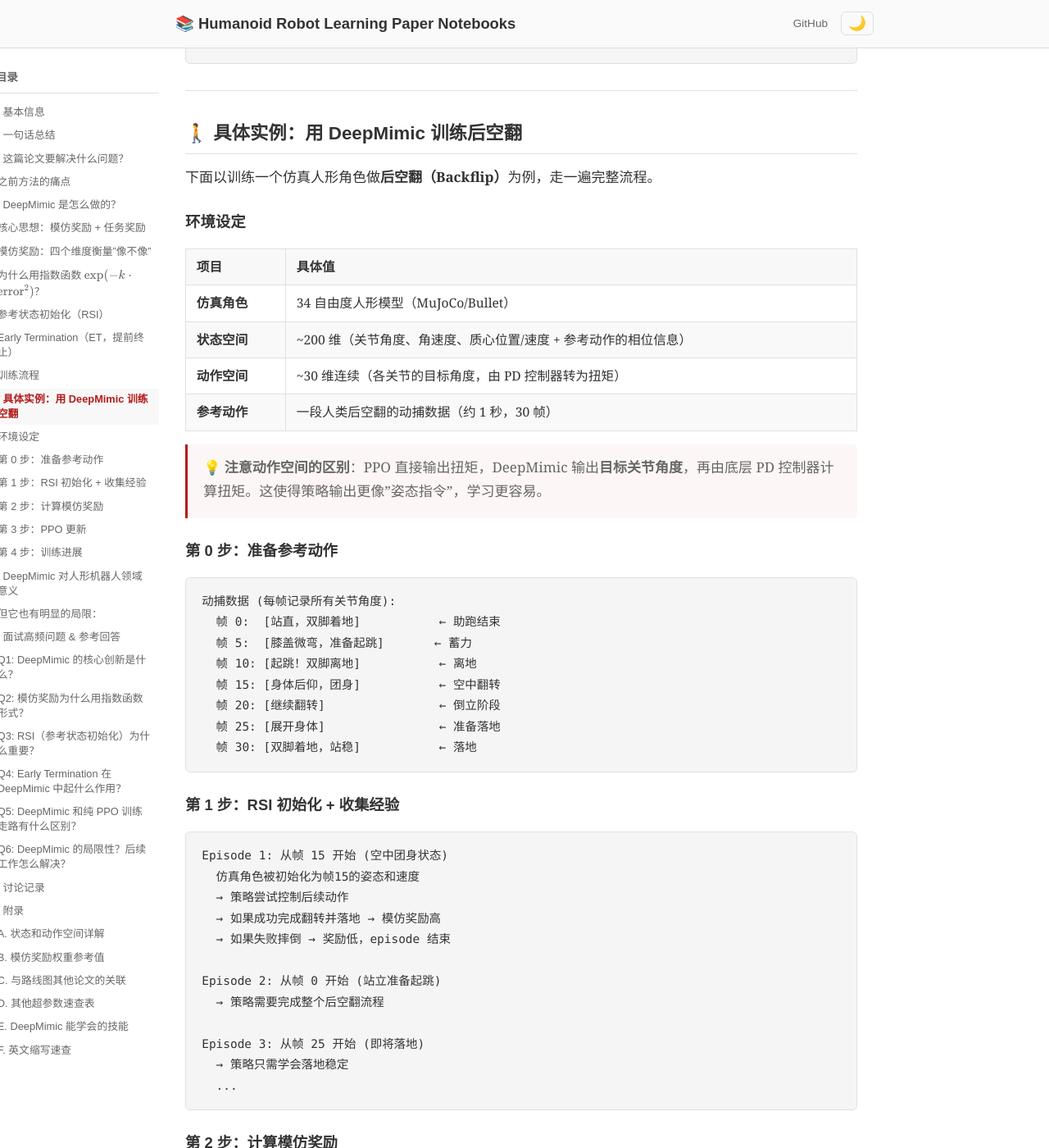
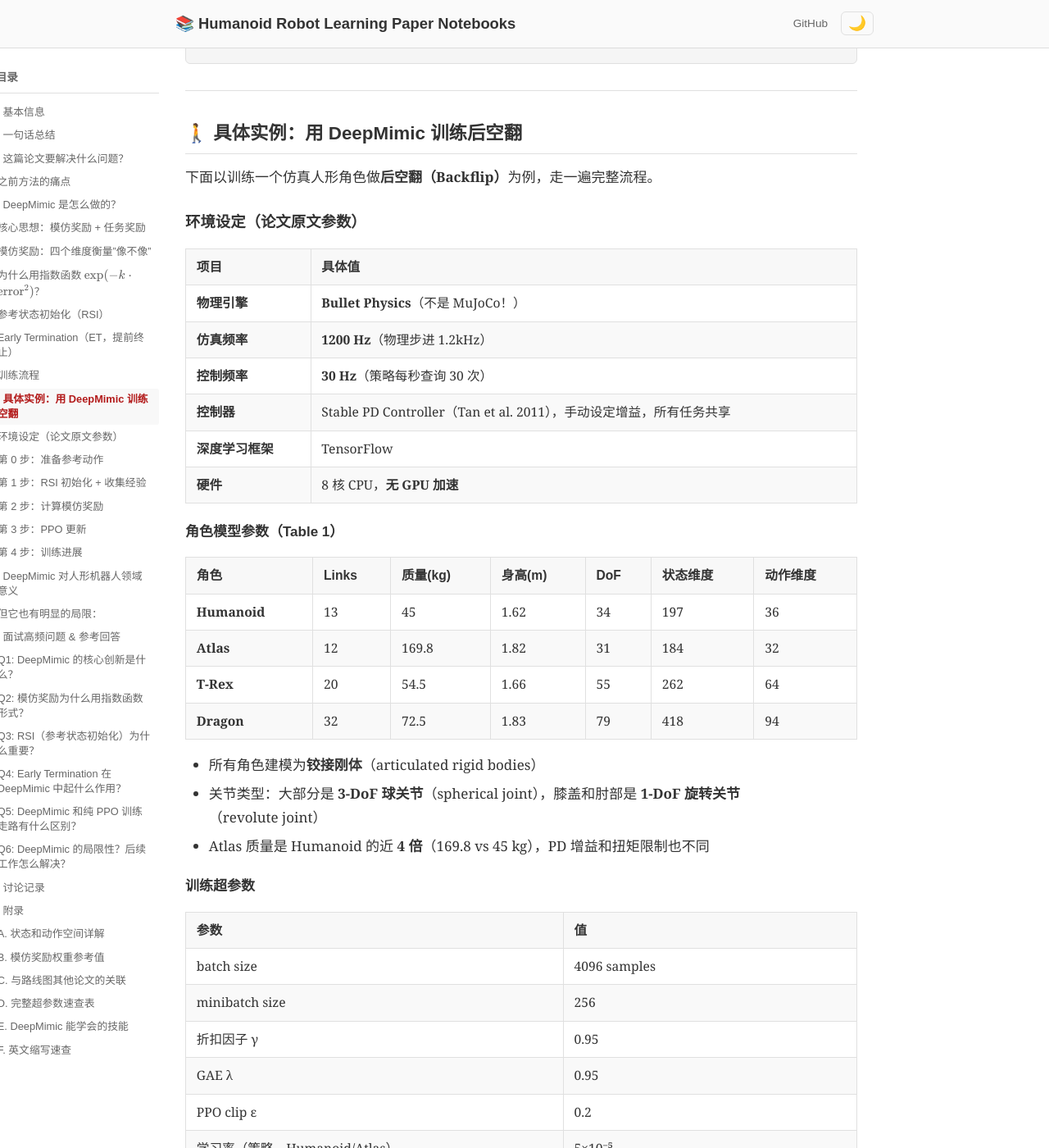
Before and after one commit to ImChong/Humanoid_Robot_Learning_Paper_Notebooks, a Jekyll site: the page built from papers/01_Foundational_RL/DeepMimic_Example-Guided_Deep_RL_of_Physics-Based_Character_Skills/DeepMimic_Example-Guided_Deep_RL_of_Physics-Based_Character_Skills.md, in a window 1280 px wide and 1400 px high, scrolled down 4355 px. Shown: the whole window at 82% size. Built offline with Jekyll 4.4.1, drawn with Linux system fonts in a browser that asks for light colours; some of the changed text lies outside the part shown.

Commit message:
feat: DeepMimic笔记补充论文原文环境参数（Bullet引擎、角色模型、训练超参数、技能数据）

```diff
--- a/papers/01_Foundational_RL/DeepMimic_Example-Guided_Deep_RL_of_Physics-Based_Character_Skills/DeepMimic_Example-Guided_Deep_RL_of_Physics-Based_Character_Skills.md
+++ b/papers/01_Foundational_RL/DeepMimic_Example-Guided_Deep_RL_of_Physics-Based_Character_Skills/DeepMimic_Example-Guided_Deep_RL_of_Physics-Based_Character_Skills.md
@@ -163,16 +163,86 @@ RSI:     随机从 t=0/20/30/50 开始 → 每个阶段都能练到
 
 下面以训练一个仿真人形角色做**后空翻（Backflip）**为例，走一遍完整流程。
 
-### 环境设定
+### 环境设定（论文原文参数）
 
 | 项目 | 具体值 |
 |------|--------|
-| **仿真角色** | 34 自由度人形模型（MuJoCo/Bullet） |
-| **状态空间** | ~200 维（关节角度、角速度、质心位置/速度 + 参考动作的相位信息） |
-| **动作空间** | ~30 维连续（各关节的目标角度，由 PD 控制器转为扭矩） |
-| **参考动作** | 一段人类后空翻的动捕数据（约 1 秒，30 帧） |
+| **物理引擎** | **Bullet Physics**（不是 MuJoCo！） |
+| **仿真频率** | **1200 Hz**（物理步进 1.2kHz） |
+| **控制频率** | **30 Hz**（策略每秒查询 30 次） |
+| **控制器** | Stable PD Controller（Tan et al. 2011），手动设定增益，所有任务共享 |
+| **深度学习框架** | TensorFlow |
+| **硬件** | 8 核 CPU，**无 GPU 加速** |
 
-> 💡 **注意动作空间的区别**：PPO 直接输出扭矩，DeepMimic 输出**目标关节角度**，再由底层 PD 控制器计算扭矩。这使得策略输出更像"姿态指令"，学习更容易。
+#### 角色模型参数（Table 1）
+
+| 角色 | Links | 质量(kg) | 身高(m) | DoF | 状态维度 | 动作维度 |
+|------|-------|---------|---------|-----|---------|---------|
+| **Humanoid** | 13 | 45 | 1.62 | 34 | 197 | 36 |
+| **Atlas** | 12 | 169.8 | 1.82 | 31 | 184 | 32 |
+| **T-Rex** | 20 | 54.5 | 1.66 | 55 | 262 | 64 |
+| **Dragon** | 32 | 72.5 | 1.83 | 79 | 418 | 94 |
+
+- 所有角色建模为**铰接刚体**（articulated rigid bodies）
+- 关节类型：大部分是 **3-DoF 球关节**（spherical joint），膝盖和肘部是 **1-DoF 旋转关节**（revolute joint）
+- Atlas 质量是 Humanoid 的近 **4 倍**（169.8 vs 45 kg），PD 增益和扭矩限制也不同
+
+#### 训练超参数
+
+| 参数 | 值 |
+|------|-----|
+| batch size | 4096 samples |
+| minibatch size | 256 |
+| 折扣因子 γ | 0.95 |
+| GAE λ | 0.95 |
+| PPO clip ε | 0.2 |
+| 学习率（策略，Humanoid/Atlas） | 5×10⁻⁵ |
+| 学习率（策略，Dragon/T-Rex） | 2×10⁻⁵ |
+| 学习率（价值函数） | 10⁻² |
+| 优化器 | SGD with momentum 0.9 |
+| 循环技能 episode 长度 | 20s |
+| 非循环技能 episode 长度 | 等于动作片段长度 |
+| 训练样本量（Humanoid 单技能） | ~**6000 万**样本 |
+| 训练时间（Humanoid 单技能） | ~**2 天**（8 核 CPU） |
+
+#### 网络架构
+
+| 层 | 参数 |
+|----|------|
+| 输入 | 状态特征（197D for Humanoid） |
+| 隐藏层 1 | 全连接 **1024** 单元，ReLU |
+| 隐藏层 2 | 全连接 **512** 单元，ReLU |
+| 输出层 | 线性，维度 = 动作空间（36D for Humanoid） |
+| 策略分布 | 高斯分布，均值由网络输出，**固定对角协方差** |
+| 价值网络 | 相同结构，输出层 1 维标量 |
+
+> 💡 **关键发现**：
+> - 用的是 **Bullet 而非 MuJoCo**！后续很多工作（AMP、ASE）转向了 Isaac Gym
+> - **没用 GPU**——2018 年的 RL 训练还是纯 CPU，单个技能就要 2 天
+> - 控制频率 30Hz 远低于仿真频率 1200Hz，中间的 40 个物理步都用同一个 PD 目标
+> - 协方差矩阵是**固定的**，不是学习的——简化了训练
+
+#### 训练的具体技能和样本量（Table 2 节选）
+
+| 技能 | 动作时长(s) | 训练样本(×10⁶) | 归一化回报 |
+|------|-----------|---------------|-----------|
+| Backflip | 1.75 | 72 | 0.729 |
+| Cartwheel | 2.72 | 51 | 0.804 |
+| Walk | 1.26 | 61 | 0.985 |
+| Run | 0.80 | 53 | 0.951 |
+| Sideflip | 2.44 | 191 | 0.805 |
+| Spinkick | 4.42 | 67 | 0.664 |
+| Atlas: Backflip | 1.75 | 63 | 0.630 |
+| Atlas: Walk | 1.26 | 44 | 0.988 |
+| Dragon: Walk | 1.50 | 139 | 0.990 |
+
+> 💡 **从数据看规律**：
+> - **简单技能**（Walk 0.985, Run 0.951）回报接近满分，说明模仿效果很好
+> - **复杂技能**（Backflip 0.729, Spinkick 0.664）回报较低，说明精确模仿高动态动作更难
+> - **Sideflip 需要最多样本**（191M），因为侧翻的动态更复杂
+> - **Atlas 比 Humanoid 更难训练**（同样 Backflip：Atlas 0.630 vs Humanoid 0.729），因为质量大了 4 倍
+
+> 💡 **注意动作空间的区别**：PPO 直接输出扭矩，DeepMimic 输出**目标关节角度**，再由底层 Stable PD 控制器计算扭矩。这使得策略输出更像"姿态指令"，学习更容易。
 
 ### 第 0 步：准备参考动作
 
@@ -366,20 +436,35 @@ k 值决定了该分量对误差的敏感程度——**k 越大，对误差越
 | **DeepMimic → PHC** | PHC 在 DeepMimic 基础上实现通用运动跟踪 |
 | **DeepMimic → ASE** | ASE 将模仿学到的技能编码为可组合的潜空间 |
 
-### D. 其他超参数速查表
+### D. 完整超参数速查表
 
 > ⚠️ 以下超参数均来自论文实验默认值，不是理论最优值。
 
-| 参数 | 含义 | 推荐值 |
+| 参数 | 含义 | 值 |
 |------|------|--------|
+| **物理引擎** | 仿真环境 | Bullet Physics |
+| **仿真频率** | 物理步进频率 | 1200 Hz (1.2kHz) |
+| **控制频率** | 策略查询频率 | 30 Hz |
+| **控制器** | 底层扭矩控制 | Stable PD (Tan et al. 2011) |
 | $\omega_I$（模仿目标权重） | 模仿奖励在总体奖励中的占比 | 0.7 |
 | $\omega_G$（任务目标权重） | 任务奖励在总体奖励中的占比 | 0.3 |
 | $w_p$（姿态权重） | 关节朝向在模仿奖励中的占比 | 0.65 |
 | $w_v$（速度权重） | 关节速度在模仿奖励中的占比 | 0.1 |
 | $w_e$（末端权重） | 末端位置在模仿奖励中的占比 | 0.15 |
 | $w_c$（质心权重） | 质心位置在模仿奖励中的占比 | 0.1 |
-| PD $k_p$ | PD 控制器比例增益 | 任务相关 |
-| PD $k_d$ | PD 控制器微分增益 | 任务相关 |
+| batch size | PPO 采样批次 | 4096 |
+| minibatch size | 梯度更新子批次 | 256 |
+| $\gamma$（折扣因子） | TD 折扣 | 0.95 |
+| $\lambda$（GAE） | 广义优势估计 | 0.95 |
+| $\epsilon$（PPO clip） | 截断阈值 | 0.2 |
+| $\alpha_\pi$（策略学习率） | Humanoid/Atlas | 5×10⁻⁵ |
+| $\alpha_\pi$（策略学习率） | Dragon/T-Rex | 2×10⁻⁵ |
+| $\alpha_v$（价值函数学习率） | 价值网络 | 10⁻² |
+| 优化器 | 参数更新 | SGD, momentum=0.9 |
+| 网络架构 | 全连接层 | 1024 → 512，ReLU |
+| 策略分布 | 动作分布 | 高斯，固定对角协方差 |
+| 训练样本（单技能） | Humanoid 典型值 | ~60M samples |
+| 训练时间（单技能） | 硬件：8 核 CPU，无 GPU | ~2 天 |
 
 > 💡 **k 值详情见附录 B**。注意：$w_p, w_v, w_e, w_c$ 权重之和 = 1.0，$\omega_I + \omega_G = 1.0$，论文对这两个归一化约束没有明确说明，但实际使用中建议保持归一化以确保奖励尺度一致。
 
```
